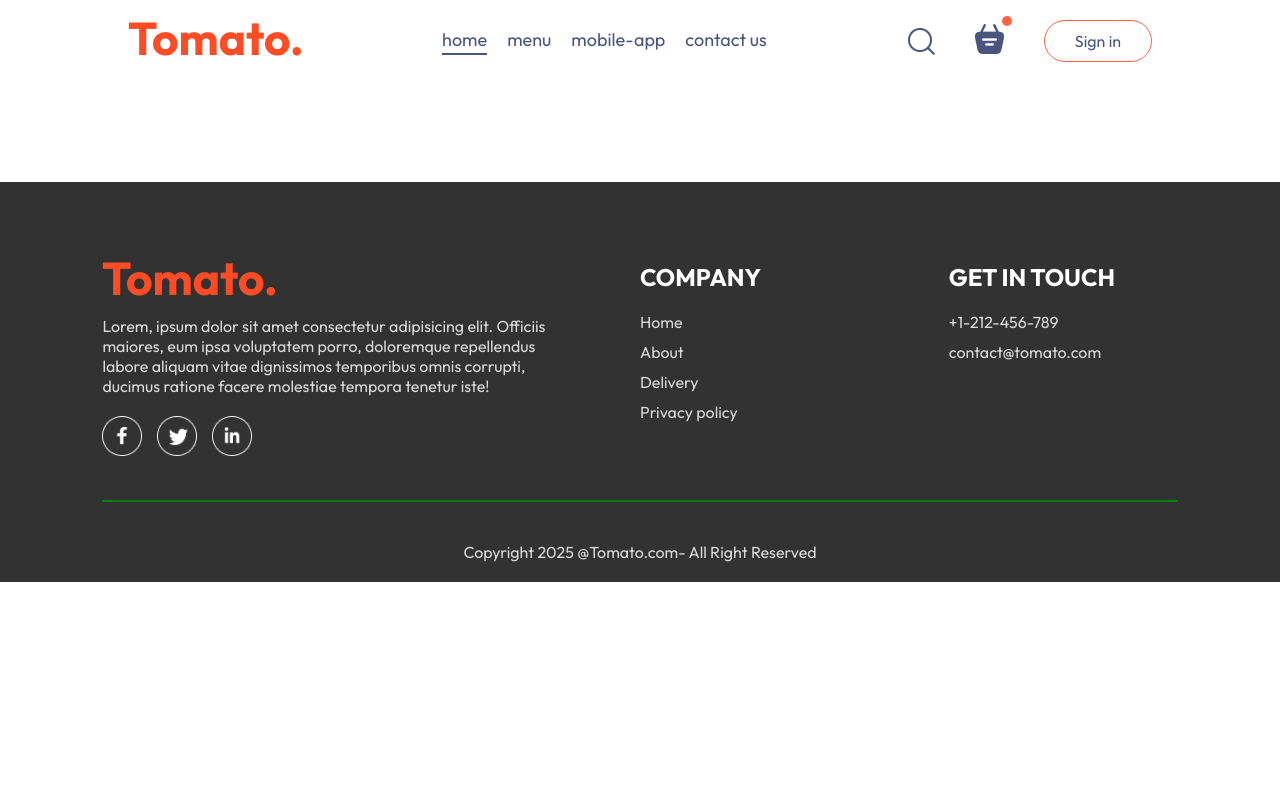
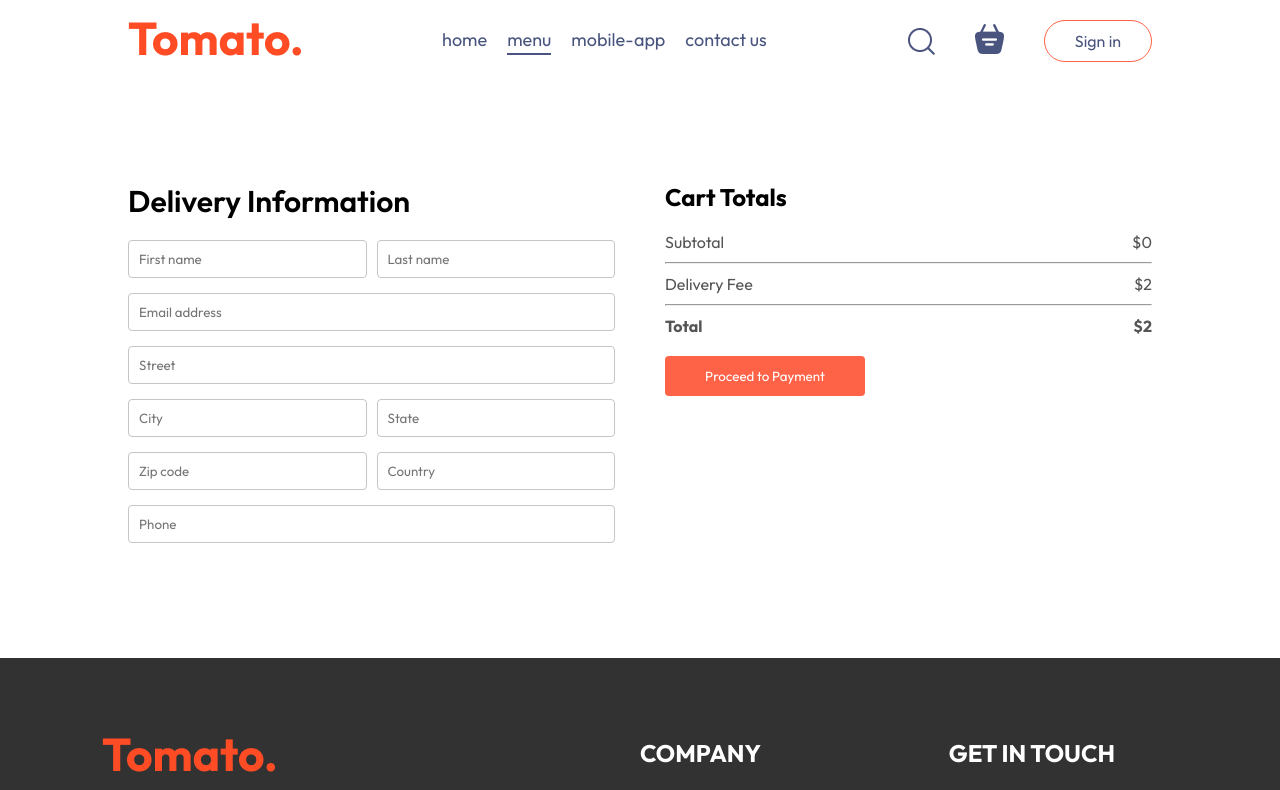
Before and after one commit to Ken-Mutuku/FOOD, a React (Vite) app in the folder Frontend/: page /order in a window 1280 px wide. Shown: the top 790 px of the page. Built offline with nearby package versions, Linux system fonts and the light colour scheme.

Commit message:
3 and a third

```diff
--- a/Frontend/src/components/Navbar/Navbar.jsx
+++ b/Frontend/src/components/Navbar/Navbar.jsx
@@ -1,10 +1,13 @@
-import React, { useState } from 'react'
+import React, { useContext, useState } from 'react'
 import './Navbar.css'
 import { assets } from '../../assets/assets'
 import { Link } from 'react-router-dom'
+import { StoreContext } from '../../context/StoreContext'
 
 const Navbar = ({setShowLogin}) => {
-    const[menu, setMenu] = useState("home");
+    const[menu, setMenu] = useState("menu");
+
+    const {getTotalCartAmount}=useContext(StoreContext);
   return (
     <div className='navbar'>
         <Link to='/'><img src={assets.logo} alt="" className="logo" /></Link>
@@ -18,7 +21,8 @@
             <img src={assets.search_icon} alt="" />
             <div className="navbar-search-icon">
                 <Link to='cart'><img src={assets.basket_icon} alt="" /></Link>
-                <div className="dot"></div>
+                <div className={getTotalCartAmount()===0?"":"dot"}></div>
+
             </div>
             <button onClick={()=>setShowLogin(true)}>Sign in</button>
         </div>
--- a/Frontend/src/context/Storecontext.jsx
+++ b/Frontend/src/context/Storecontext.jsx
@@ -1,35 +1,42 @@
 import { createContext, useState, useEffect } from "react";
 import { food_list } from "../assets/assets";
-export const StoreContext= createContext(null)
+export const StoreContext = createContext(null)
 
-const StoreContextProvider =(props)=>{
-    const [cartItems, setCartItems]= useState({});
+const StoreContextProvider = (props) => {
+    const [cartItems, setCartItems] = useState({});
 
-    const addToCart= (itemId) =>{
-        if(!cartItems[itemId]){
-            setCartItems((prev)=>({...prev,[itemId]:1}));
+    const addToCart = (itemId) => {
+        if (!cartItems[itemId]) {
+            setCartItems((prev) => ({ ...prev, [itemId]: 1 }));
         }
-        else{
-            setCartItems((prev)=>({...prev,[itemId]:prev[itemId]+1}));
+        else {
+            setCartItems((prev) => ({ ...prev, [itemId]: prev[itemId] + 1 }));
         }
     }
-    const removeFromCart =(itemId)=>{
-        setCartItems((prev)=>({...prev,[itemId]:prev[itemId]-1}))
+    const removeFromCart = (itemId) => {
+        setCartItems((prev) => ({ ...prev, [itemId]: prev[itemId] - 1 }))
     }
 
-    useEffect(()=>{
-        console.log(cartItems);
+    const getTotalCartAmount = () => {
+        let totalAmount = 0;
+        for (const item in cartItems) {
+            if (cartItems[item] > 0) {
+                let itemInfo = food_list.find((product) => product._id === item);
+                totalAmount += itemInfo.price * cartItems[item];
+            }
+        }
+        return totalAmount;
+    }
 
-    },[cartItems])
-
-    const contextValue= {
+    const contextValue = {
         food_list,
         cartItems,
         setCartItems,
         addToCart,
         removeFromCart,
+        getTotalCartAmount,
     }
-    return(
+    return (
         <StoreContext.Provider value={contextValue}>
             {props.children}
         </StoreContext.Provider>
--- a/Frontend/src/pages/Cart/Cart.jsx
+++ b/Frontend/src/pages/Cart/Cart.jsx
@@ -3,10 +3,12 @@
 import { StoreContext } from '../../context/StoreContext'
 import { assets } from '../../assets/assets'
 import { food_list } from '../../assets/assets'
+import { useNavigate } from 'react-router-dom'
 
 const Cart = () => {
 
-  const{cartItems,Food_list,removeFromCart}=useContext(StoreContext)
+  const{cartItems,Food_list,removeFromCart, getTotalCartAmount}=useContext(StoreContext);
+  const navigate =useNavigate();
   return (
     <div className='cart'>
       <div className="cart">
@@ -45,20 +47,20 @@
           <div>
             <div className="cart-total-details">
               <p>Subtotal</p>
-              <p>{0}</p>
+              <p>${getTotalCartAmount()}</p>
             </div>
             <hr />
             <div className="cart-total-details">
               <p>Delivery Fee</p>
-              <p>{2}</p>
+              <p>${2}</p>
             </div>
             <hr />
             <div className="cart-total-details">
               <b>Total</b>
-              <b>{0}</b>
+              <b>${getTotalCartAmount()+2}</b>
             </div>
           </div>
-          <button> Proceed to Checkout</button>
+          <button onClick={()=>navigate('/order')} > Proceed to Checkout</button>
         </div>
         <div className="cart-promocode">
           <div>
--- a/Frontend/src/pages/PlaceOrder/PlaceOrder.css
+++ b/Frontend/src/pages/PlaceOrder/PlaceOrder.css
@@ -0,0 +1,32 @@
+.place-order{
+    display: flex;
+    align-items: start;
+    justify-content: space-between;
+    gap: 50px;
+    margin-top: 100px;
+}
+.place-order-left{
+   width: 100%;
+   max-width: max(30%,500px) ;
+}
+.place-order-left .title{
+    font-size: 30px;
+    font-weight: 600;
+    margin-bottom: 20px;
+}
+.place-order-left input{
+    margin-bottom: 15px;
+    width: 100%;
+    padding: 10px;
+    border: 1px solid #c5c5c5;
+    border-radius: 4px;
+    outline-color: tomato;
+}
+.place-order-left .multi-fields{
+    display: flex;
+    gap: 10px;
+}
+.place-order-right{
+    width: 100%;
+    max-width: max(40%,500px);
+}
--- a/Frontend/src/pages/PlaceOrder/PlaceOrder.jsx
+++ b/Frontend/src/pages/PlaceOrder/PlaceOrder.jsx
@@ -1,11 +1,55 @@
 import React from 'react'
 import './PlaceOrder.css'
+import { StoreContext } from '../../context/StoreContext';
+import { useContext } from 'react';
 
 const PlaceOrder = () => {
+  const{getTotalCartAmount} = useContext(StoreContext);
+
   return (
-    <div>
+    <form className='place-order' action="">
+      <div className="place-order-left">
+        <p className="title"> Delivery Information</p>
+        <div className="multi-fields">
+          <input type="text" placeholder='First name'/>
+          <input type="text" placeholder='Last name'/>
+        </div>
+        <input type="email" placeholder='Email address'/>
+        <input type="text" placeholder='Street'/>
+        <div className="multi-fields">
+          <input type="text" placeholder='City'/>
+          <input type="text" placeholder='State'/>
+        </div>
+        <div className="multi-fields">
+          <input type="text" placeholder='Zip code'/>
+          <input type="text" placeholder='Country'/>
+        </div>
+        <input type="text" placeholder='Phone' />
+      </div>
+      <div className="place-order-right">
+        <div className="cart-total">
+          <h2>Cart Totals</h2>
+          <div>
+            <div className="cart-total-details">
+              <p>Subtotal</p>
+              <p>${getTotalCartAmount()}</p>
+            </div>
+            <hr />
+            <div className="cart-total-details">
+              <p>Delivery Fee</p>
+              <p>${2}</p>
+            </div>
+            <hr />
+            <div className="cart-total-details">
+              <b>Total</b>
+              <b>${getTotalCartAmount()+2}</b>
+            </div>
+          </div>
+          <button onClick={()=>navigate('/order')} > Proceed to Payment</button>
+        </div>
+      </div>
 
-    </div>
+    </form>
   )
 }
 
```
